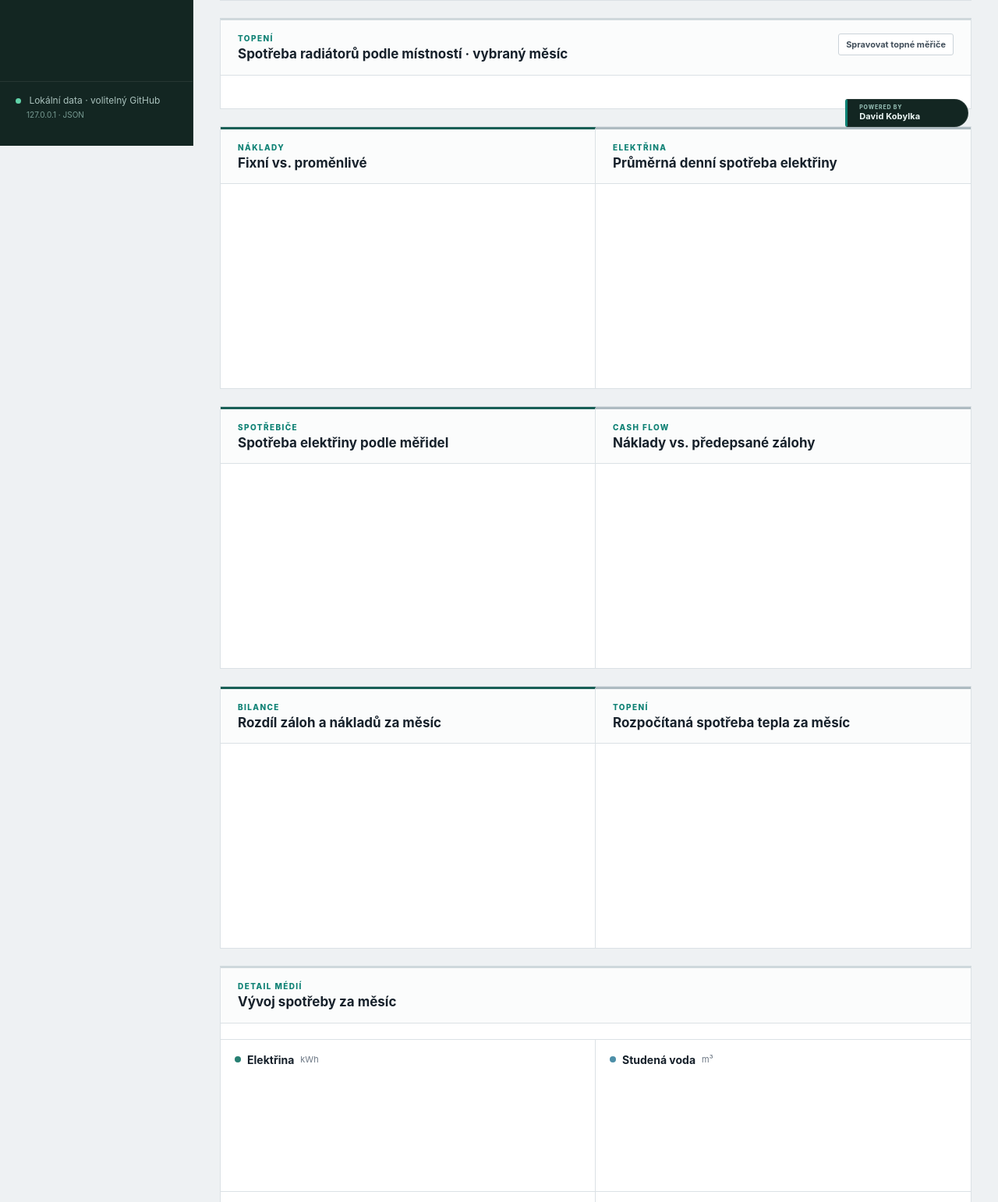
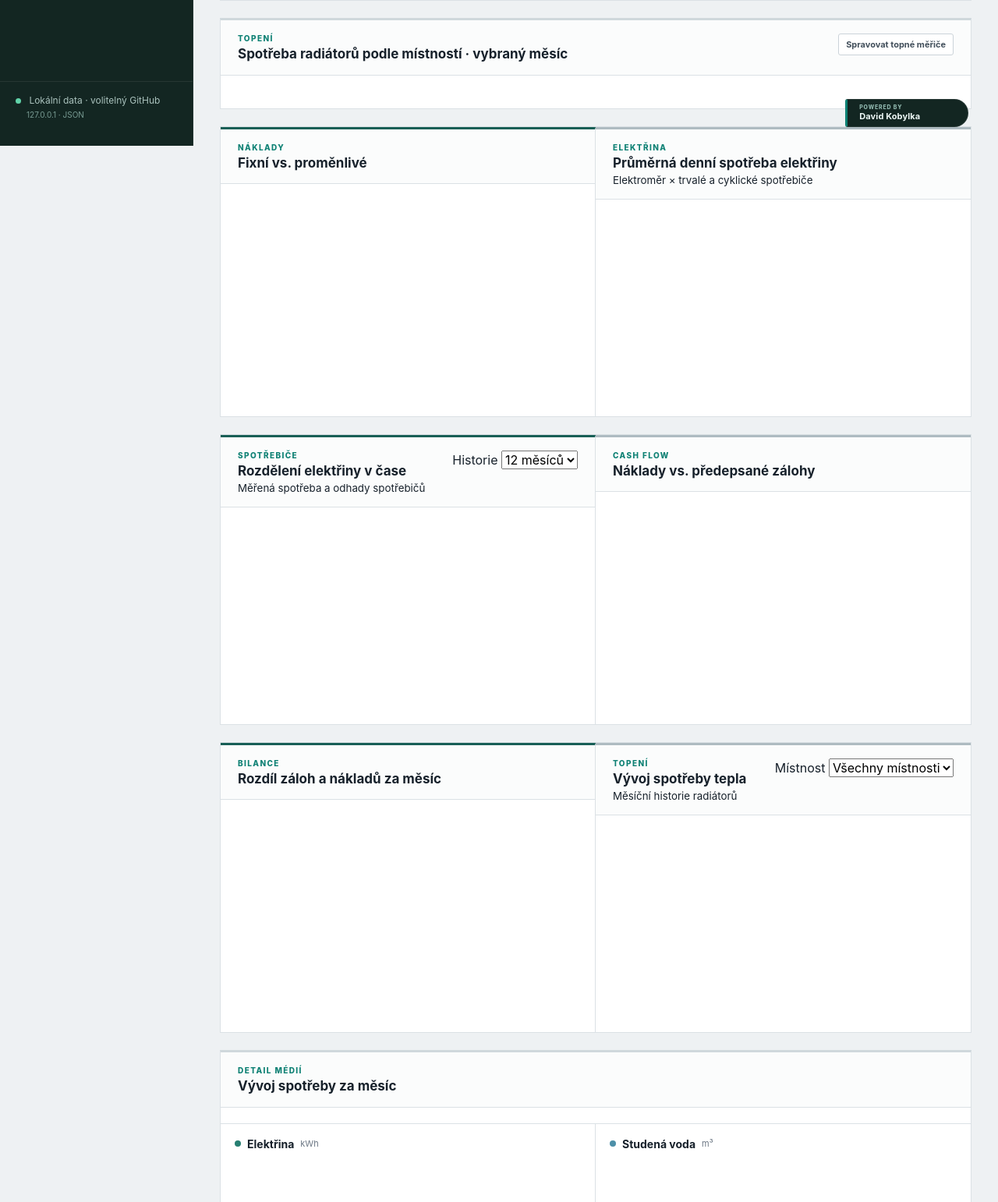
Before and after one commit to kobyldav/EnergyHome, a Python web app: template templates/index.html in a window 1280 px wide. Shown: the part 613-2155 px from the top of the page at 78% size. Run offline with Jinja, Linux system fonts and the light colour scheme; the template is opened without the code that fills it, so the values that code supplies are empty; a map, chart or similar area stays blank.

Commit message:
feat(ui): remove heat cost breakdown, update three chart cards and add timeframe/room controls

```diff
--- a/templates/index.html
+++ b/templates/index.html
@@ -74,7 +74,6 @@
           <div class="thermometer finance"><div id="thermoFill" class="thermo-fill"></div><div class="thermo-mid"></div></div>
           <div class="thermo-labels"><span>Nedoplatek</span><span>0</span><span>Přeplatek</span></div>
           <div class="mini-grid"><div><small id="paidTotalLabel">Předepsané zálohy</small><b id="paidTotal">—</b></div><div><small>Náklady dle odečtů a ceníku</small><b id="actualCost">—</b></div></div>
-          <div id="heatCostDetails" class="heat-cost-details hidden" aria-live="polite"></div>
         </article>
         <article class="card">
           <div class="card-head"><div><p class="eyebrow">DETEKTIV</p><h2>Upozornění</h2></div></div>
@@ -89,15 +88,23 @@
 
       <div class="grid two">
         <article class="card chart-card"><div class="card-head"><div><p class="eyebrow">NÁKLADY</p><h2>Fixní vs. proměnlivé</h2></div></div><svg id="costChart" class="svg-chart dashboard-svg-chart" viewBox="0 0 760 280" role="img" aria-label="Fixní a proměnlivé náklady"></svg></article>
-        <article class="card chart-card"><div class="card-head"><div><p class="eyebrow">ELEKTŘINA</p><h2>Průměrná denní spotřeba elektřiny</h2></div></div><svg id="usageChart" class="svg-chart dashboard-svg-chart" viewBox="0 0 760 280" role="img" aria-label="Spotřebiče a ostatní používání elektřiny"></svg></article>
+        <article class="card chart-card"><div class="card-head"><div><p class="eyebrow">ELEKTŘINA</p><h2>Průměrná denní spotřeba elektřiny</h2><small class="insights-card-subtitle">Elektroměr × trvalé a cyklické spotřebiče</small></div></div><svg id="usageChart" class="svg-chart dashboard-svg-chart" viewBox="0 0 760 280" role="img" aria-label="Denní elektřina, lednička, pračka a zbývající spotřeba"></svg><p id="usageChartNote" class="insights-chart-note"></p></article>
       </div>
       <div class="grid two">
-        <article class="card chart-card"><div class="card-head"><div><p class="eyebrow">SPOTŘEBIČE</p><h2>Spotřeba elektřiny podle měřidel</h2></div></div><svg id="applianceChart" class="svg-chart dashboard-svg-chart" viewBox="0 0 760 300" role="img" aria-label="Rozpad spotřeby podle spotřebičů"></svg></article>
+        <article class="card chart-card"><div class="card-head"><div><p class="eyebrow">SPOTŘEBIČE</p><h2>Rozdělení elektřiny v čase</h2><small class="insights-card-subtitle">Měřená spotřeba a odhady spotřebičů</small></div>
+          <label class="insight-select-label" for="insightRange">Historie
+            <select id="insightRange" aria-label="Délka historie grafů">
+              <option value="6">6 měsíců</option><option value="12" selected>12 měsíců</option>
+            </select>
+          </label></div><svg id="applianceChart" class="svg-chart dashboard-svg-chart" viewBox="0 0 760 300" role="img" aria-label="Historie elektřiny a modelových spotřebičů"></svg><p id="applianceChartNote" class="insights-chart-note"></p></article>
         <article class="card chart-card"><div class="card-head"><div><p class="eyebrow">CASH FLOW</p><h2>Náklady vs. předepsané zálohy</h2></div></div><svg id="cashflowChart" class="svg-chart dashboard-svg-chart" viewBox="0 0 760 300" role="img" aria-label="Náklady a zálohy"></svg></article>
       </div>
       <div class="grid two">
         <article class="card chart-card"><div class="card-head"><div><p class="eyebrow">BILANCE</p><h2>Rozdíl záloh a nákladů za měsíc</h2></div></div><svg id="balanceTrendChart" class="svg-chart dashboard-svg-chart" viewBox="0 0 760 280" role="img" aria-label="Vývoj přeplatku a nedoplatku"></svg></article>
-        <article class="card chart-card"><div class="card-head"><div><p class="eyebrow">TOPENÍ</p><h2>Rozpočítaná spotřeba tepla za měsíc</h2></div></div><svg id="heatingTrendChart" class="svg-chart dashboard-svg-chart" viewBox="0 0 760 280" role="img" aria-label="Vývoj spotřeby tepla"></svg></article>
+        <article class="card chart-card"><div class="card-head"><div><p class="eyebrow">TOPENÍ</p><h2>Vývoj spotřeby tepla</h2><small class="insights-card-subtitle">Měsíční historie radiátorů</small></div>
+          <label class="insight-select-label" for="heatRoomFilter">Místnost
+            <select id="heatRoomFilter" aria-label="Zobrazit konkrétní místnost"><option value="all">Všechny místnosti</option></select>
+          </label></div><svg id="heatingTrendChart" class="svg-chart dashboard-svg-chart" viewBox="0 0 760 280" role="img" aria-label="Spotřeba tepla za poslední měsíce podle místností"></svg><p id="heatingTrendNote" class="insights-chart-note"></p></article>
       </div>
       <article class="card svg-analytics-card">
         <div class="card-head svg-analytics-head">
@@ -414,6 +421,7 @@
 <div id="toast" class="toast"></div>
 <script src="/static/i18n.js"></script>
 <script src="/static/app.js"></script>
+<script src="/static/insights.js"></script>
 <script src="/static/monthly.js"></script>
 <script src="/static/debug.js"></script>
 </body>
```
